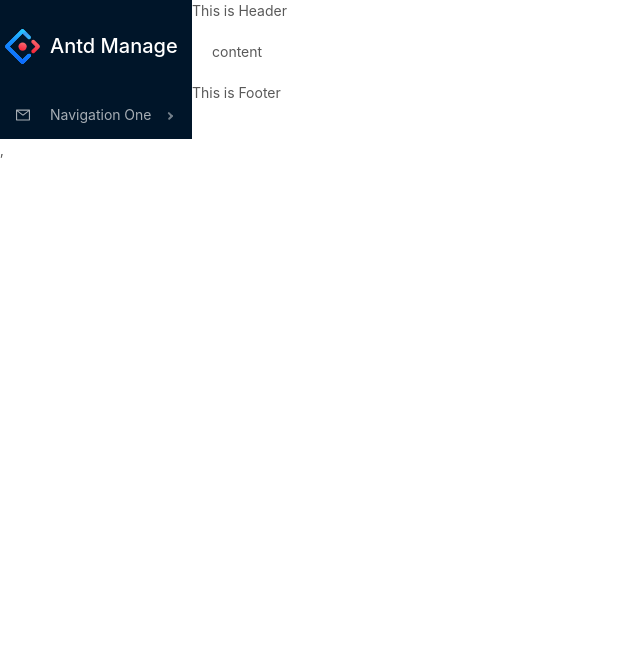
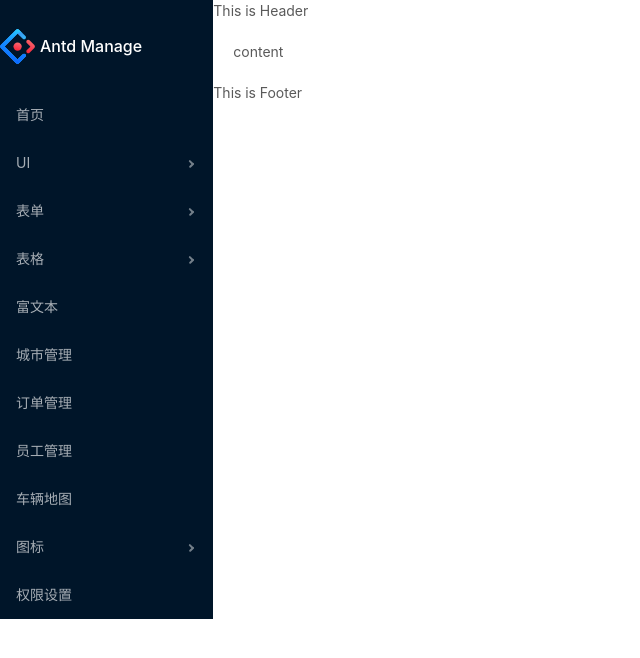
Before and after one commit to FELBC/react-antd-manage, a React app: page / in a window 1280 px wide. Shown: the top 658 px of the page, without its empty margins (0-640 px from the left). Built offline with nearby package versions, Linux system fonts and the light colour scheme.

Commit message:
style/common.less样式调整，NavLeft/index.js import menuConfig,左导航菜单根据模拟导航树数据menuConfig动态渲染，NavLeft/index.less样式调整

```diff
--- a/src/components/NavLeft/index.js
+++ b/src/components/NavLeft/index.js
@@ -1,6 +1,7 @@
 import React from 'react';
 import { Menu } from 'antd';
 import { MailOutlined, AppstoreOutlined, SettingOutlined } from '@ant-design/icons';
+import MenuConfig from './../../config/menuConfig';
 import './index.less';
 
 const { SubMenu } = Menu;
@@ -11,6 +12,38 @@ function handleClick(e) {
 
 export default class NavLeft extends React.Component{
 
+    UNSAFE_componentWillMount(){
+        const menuTreeNode = this.renderMenu(MenuConfig);
+        this.setState({
+            menuTreeNode
+        })
+    }
+
+    // 菜单渲染
+    renderMenu = (data) => {
+        return data.map((item) => {
+            if(item.children){
+                 return (
+                    <SubMenu title={item.title} key={item.key}>
+                        {this.renderMenu(item.children)}
+                    </SubMenu>
+                 )
+            }
+            return (
+                <Menu.Item
+                    title={
+                        <span>
+                            <MailOutlined />
+                            <span>item.title</span>
+                        </span>
+                    }
+                    key={item.key}>
+                    {item.title}
+                </Menu.Item>
+            )
+        })
+    }
+
     render(){
         return(
             <div>
@@ -19,21 +52,8 @@ export default class NavLeft extends React.Component{
                     <h1>Antd Manage</h1>
                 </div>
                 <Menu theme="dark" onClick={handleClick} mode="vertical">
-                    <SubMenu
-                        key="sub1"
-                        title={
-                            <span>
-                            <MailOutlined />
-                            <span>Navigation One</span>
-                            </span>
-                        }
-                    >
-                        <Menu.Item key="1">Option 1</Menu.Item>
-                        <Menu.Item key="2">Option 2</Menu.Item>
-                        <Menu.Item key="3">Option 3</Menu.Item>
-                        <Menu.Item key="4">Option 4</Menu.Item>
-                    </SubMenu>
-                </Menu>,
+                    { this.state.menuTreeNode }
+                </Menu>
             </div>
         );
     }
--- a/src/components/NavLeft/index.less
+++ b/src/components/NavLeft/index.less
@@ -1,6 +1,5 @@
 .logo{
     line-height: 90px;
-    padding-left:5px;
     background-color: #001529;
     img {
         height:35px;
@@ -8,9 +7,9 @@
     }
     h1{
         color:#fff;
-        font-size:20px;
+        font-size:16px;
         display:inline-block;
         vertical-align: middle;
-        margin:0 0 0 10px;
+        margin:0 0 0 5px;
     }
 }
--- a/src/style/common.less
+++ b/src/style/common.less
@@ -1,12 +1,9 @@
 .container{
-    display:flex;
     .nav-left{
-        width:15%;
-        min-width:180px;
         height:calc(100vh);
+        color:#fff;
     }
     .main{
-        flex:1;
         height:calc(100vh);
     }
     .content{
```
